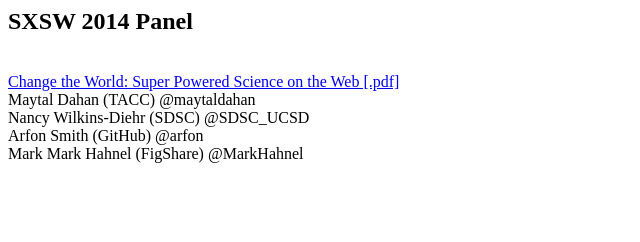
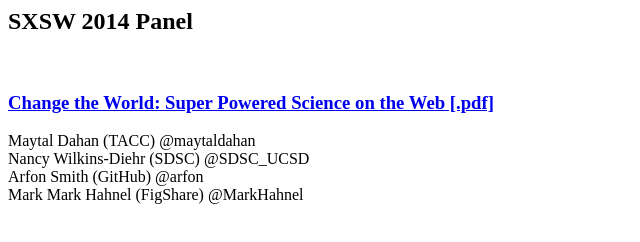
Before and after one commit to maytaldahan/sxsw2014, a plain HTML site: page index.html in a window 1280 px wide. Shown: the whole page, without its empty margins (0-640 px from the left). Drawn offline with Linux system fonts and the light colour scheme.

Commit message:
Update index.html

```diff
--- a/index.html
+++ b/index.html
@@ -1,5 +1,5 @@
 <h2>SXSW 2014 Panel</h2><br>
-<a href="SXSW2014.pdf">Change the World: Super Powered Science on the Web [.pdf]</a><br>
+<h3><a href="SXSW2014.pdf">Change the World: Super Powered Science on the Web [.pdf]</a></h3>
 Maytal Dahan (TACC) @maytaldahan<br>
 Nancy Wilkins-Diehr (SDSC) @SDSC_UCSD<br>
 Arfon Smith (GitHub) @arfon<br>
```
